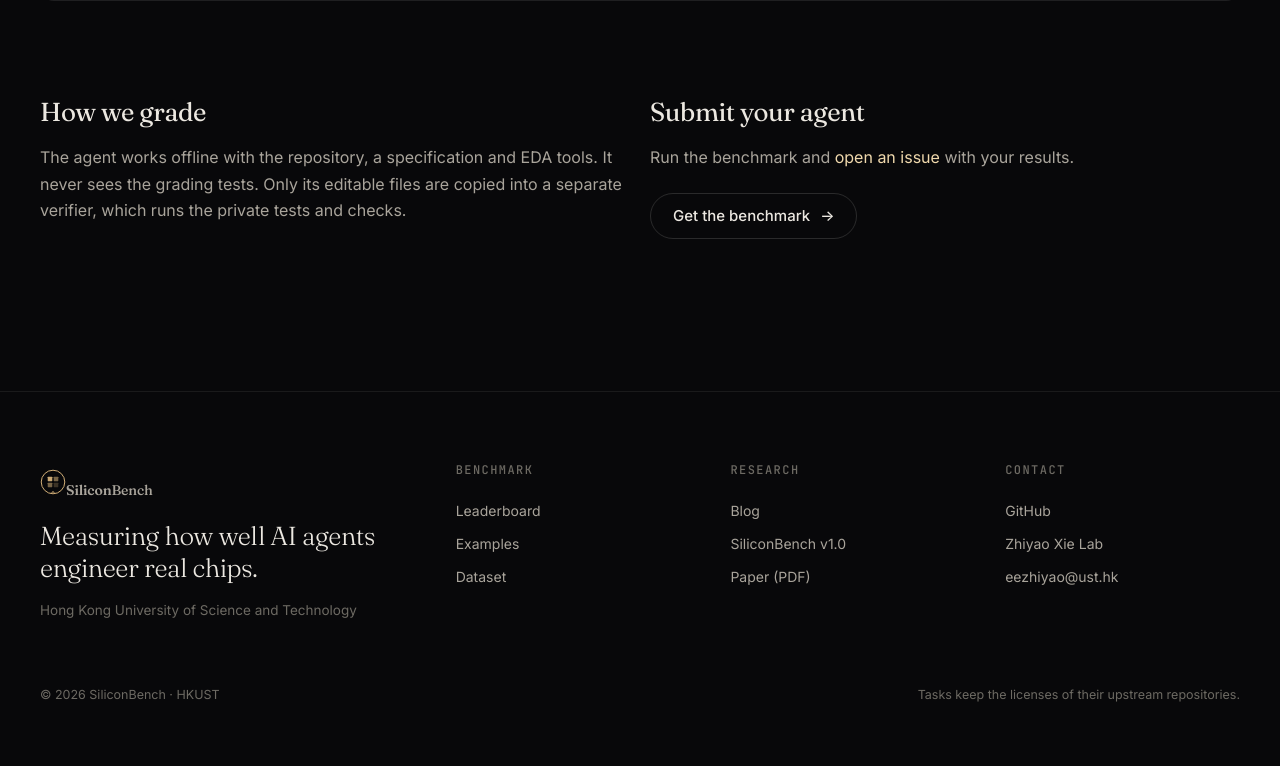
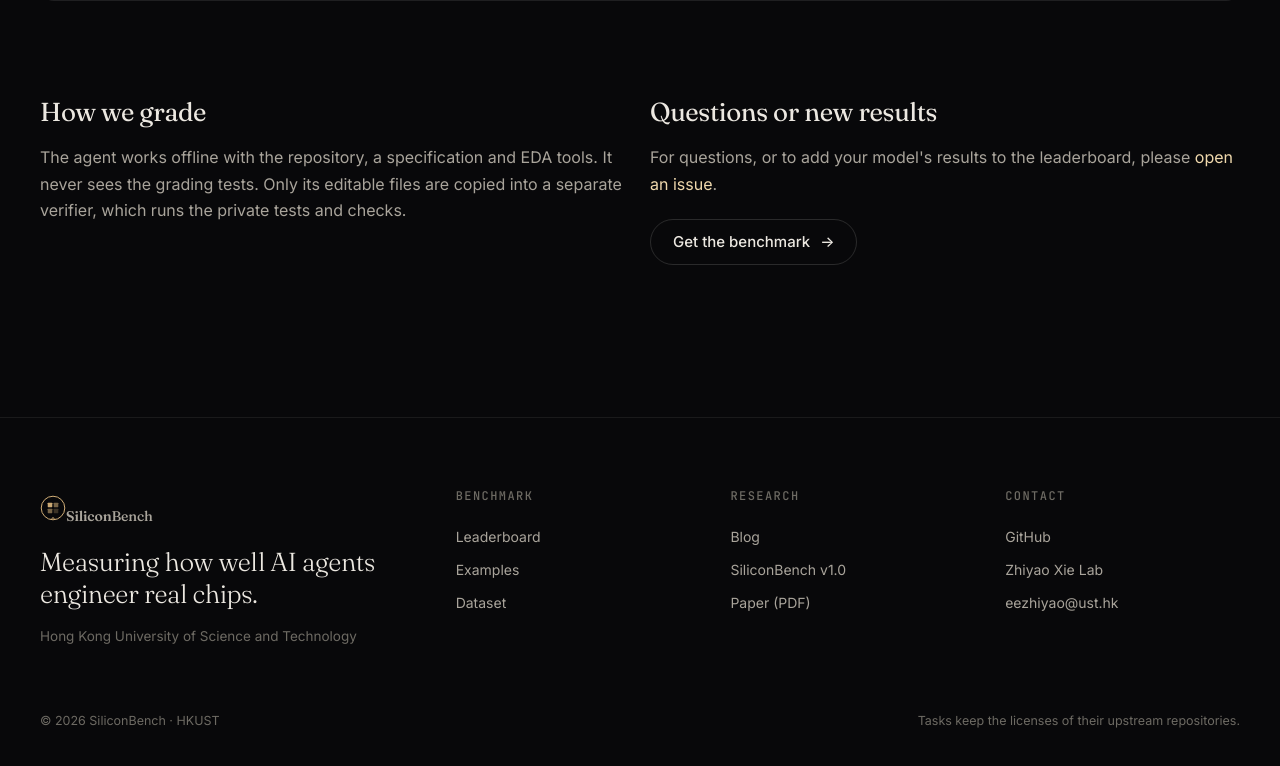
Before and after one commit to siliconbench/siliconbench.github.io, a plain HTML site: page leaderboard/index.html in a window 1280 px wide. Shown: the part 1456-2222 px from the top of the page. Drawn offline with Linux system fonts and the light colour scheme.

Commit message:
Clarify issue wording; remove author line from About

```diff
--- a/leaderboard/index.html
+++ b/leaderboard/index.html
@@ -47,8 +47,8 @@
       <p class="muted">The agent works offline with the repository, a specification and EDA tools. It never sees the grading tests. Only its editable files are copied into a separate verifier, which runs the private tests and checks.</p>
     </div>
     <div class="reveal d1">
-      <h3 style="font:400 26px/1.2 var(--serif);letter-spacing:-.015em">Submit your agent</h3>
-      <p class="muted">Run the benchmark and <a href="https://github.com/hkust-zhiyao/SiliconBench/issues" target="_blank" rel="noopener" style="color:var(--gold-2)">open an issue</a> with your results.</p>
+      <h3 style="font:400 26px/1.2 var(--serif);letter-spacing:-.015em">Questions or new results</h3>
+      <p class="muted">For questions, or to add your model's results to the leaderboard, please <a href="https://github.com/hkust-zhiyao/SiliconBench/issues" target="_blank" rel="noopener" style="color:var(--gold-2)">open an issue</a>.</p>
       <p style="margin-top:22px"><a class="btn" href="https://github.com/hkust-zhiyao/SiliconBench" target="_blank" rel="noopener">Get the benchmark <span class="arr">→</span></a></p>
     </div>
   </div>
```
Also changed, not shown: index.html (+1 -2 lines).
